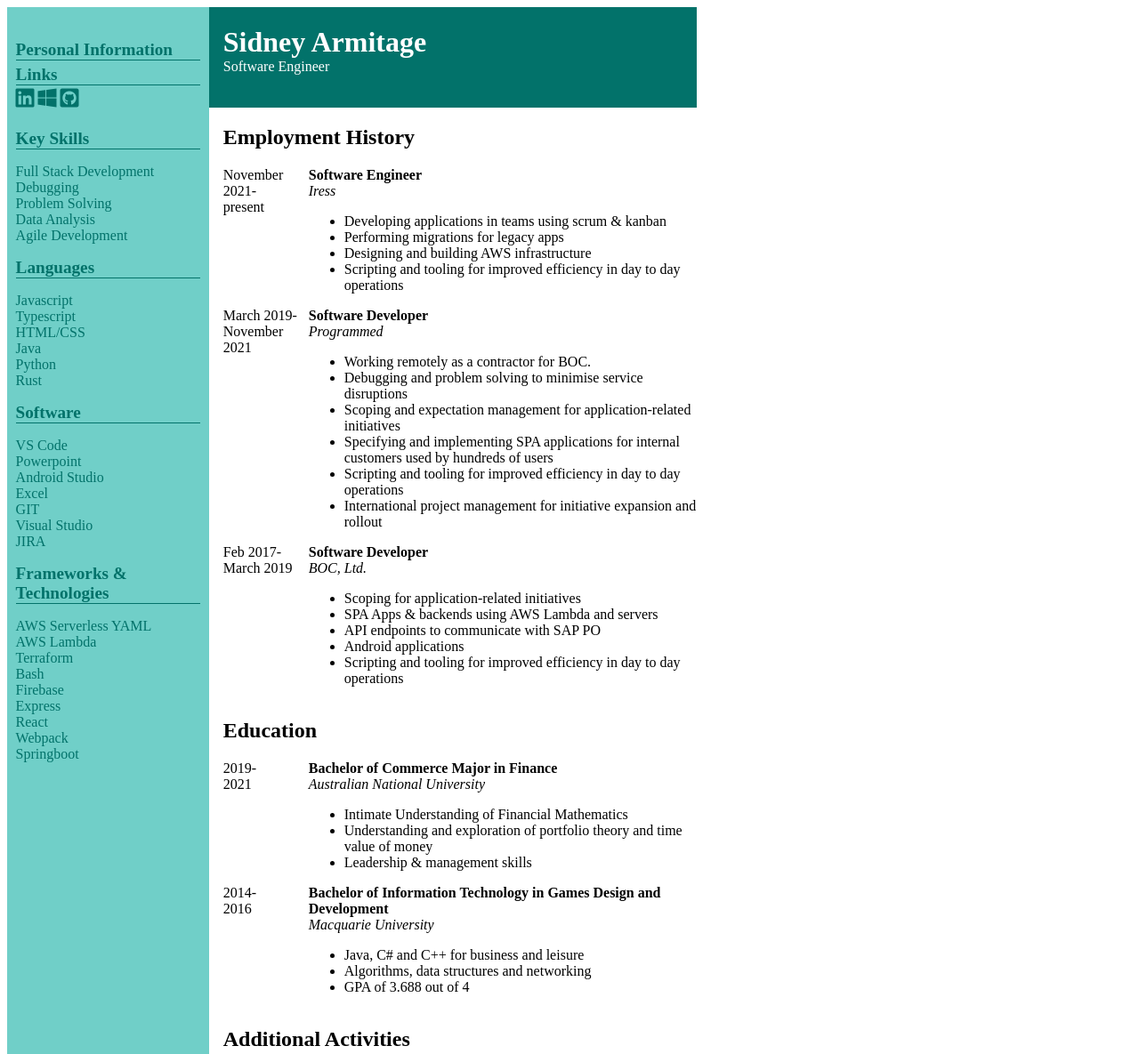
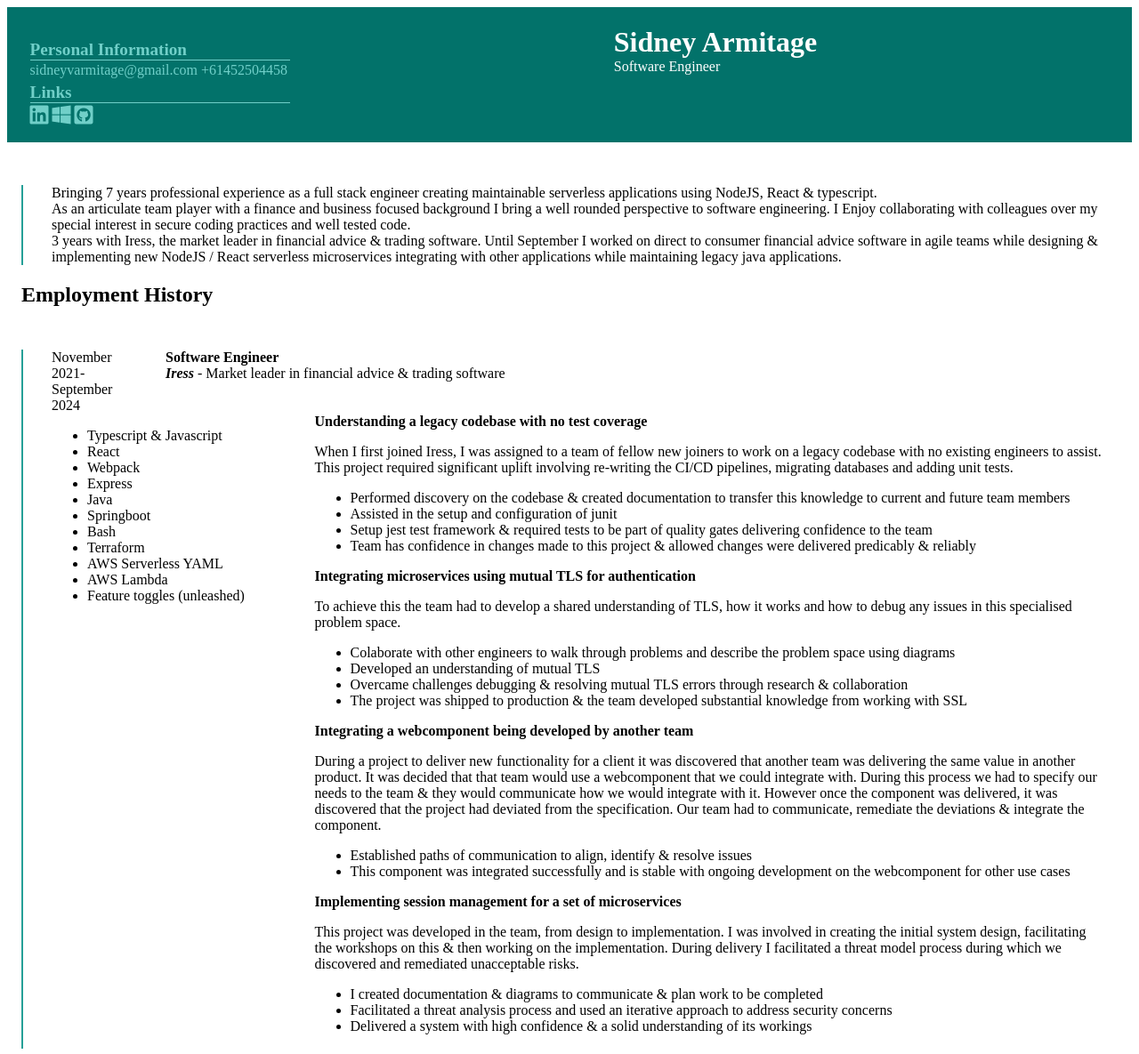
Before and after one commit to SidneyArmitage/staticPages, a website built with Parcel: page resume/index.html in a window 1280 px wide. Shown: the top 1185 px of the page at 89% size. Built offline with nearby package versions, Linux system fonts and the light colour scheme.

Commit message:
update & dependencies

```diff
--- a/package.json
+++ b/package.json
@@ -16,12 +16,12 @@
   "dependencies": {
     "koa": "^2.14.1",
     "koa-static": "^5.0.0",
-    "parcel": "*",
+    "parcel": "2.12.0",
     "puppeteer": "^1.11.0"
   },
   "devDependencies": {
     "@fortawesome/fontawesome-free": "^5.6.3",
-    "@parcel/transformer-sass": "^2.8.3",
+    "@parcel/transformer-sass": "^2.12.0",
     "cssnano": "^4.1.8",
     "sass": "^1.15.2"
   }
--- a/resume/index.html
+++ b/resume/index.html
@@ -12,38 +12,167 @@
 
 <body>
   <div class="header">
-    <h1>Sidney Armitage</h1>
-    Software Engineer
+
+    <div class="overview">
+      <section>
+        <h1>Personal Information</h1>
+        <a href="mailto:sidneyvarmitage@gmail.com">sidneyvarmitage@gmail.com</a>
+        <a href="tel:+61452504458">+61452504458</a>
+      </section>
+      <section>
+        <h1>Links</h1>
+        <p>
+          <a href="https://au.linkedin.com/in/sidney-armitage-39a6248b">
+            <i class="fab fa-linkedin"></i>
+          </a>
+          <a href="https://www.microsoft.com/en-au/p/pogo/9wzdncrdkpw1?activetab=pivot%3Aoverviewtab">
+            <i class="fab fa-windows"></i>
+          </a>
+          <a href="https://github.com/SidneyArmitage">
+            <i class="fab fa-github-square"></i>
+          </a>
+        </p>
+        <br>
+      </section>
+    </div>
+    <div class="title">
+      <div>
+        <h1>Sidney Armitage</h1>
+        Software Engineer
+      </div>
+    </div>
   </div>
   <div class="content">
     <section>
+      <section class="timeline area">
+        <div class="description">
+          <div class="summary">
+            Bringing 7 years professional experience as a full stack engineer creating maintainable serverless
+            applications using NodeJS, React & typescript.
+            <br>
+            As an articulate team player with a finance and business focused background I bring a well rounded
+            perspective to software engineering. I Enjoy collaborating with colleagues over my special interest in
+            secure coding practices and well tested code.
+            <br>
+            3 years with Iress, the market leader in financial advice & trading software. Until September I worked on
+            direct to consumer financial advice software in agile teams while designing & implementing new NodeJS /
+            React serverless microservices integrating with other applications while maintaining legacy java
+            applications.
+          </div>
+        </div>
+      </section>
+    </section>
+    <section>
       <h1>Employment History</h1>
-      <section class="timeline">
+      <section class="timeline area">
         <div class="times">
           November 2021-
           <br>
-          present
+          September 2024
         </div>
-        <div class="details">
+        <div class="role">
           <h2>Software Engineer</h2>
-          <i>Iress</i>
+          <b><i>Iress</i></b><span> - Market leader in financial advice & trading software</span>
+        </div>
+        <div class="description">
           <ul>
-            <li>Developing applications in teams using scrum & kanban</li>
-            <li>Performing migrations for legacy apps</li>
-            <li>Designing and building AWS infrastructure</li>
-            <li>Scripting and tooling for improved efficiency in day to day operations</li>
+            <li>
+              <span>Typescript &amp; Javascript</span>
+            </li>
+            <li>React</li>
+            <li>Webpack</li>
+            <li>Express</li>
+            <li>
+              <span>Java</span>
+            </li>
+            <li>Springboot</li>
+            <li>Bash</li>
+            <li>Terraform</li>
+            <li>AWS Serverless YAML</li>
+            <li>AWS Lambda</li>
+            <li>Feature toggles (unleashed)</li>
           </ul>
+          <div>
+            <div class="unit"><h3>Understanding a legacy codebase with no test coverage</h3>
+              <p>
+                When I first joined Iress, I was assigned to a team of fellow new joiners to work on a legacy codebase
+                with no existing engineers to assist. This project required significant uplift involving re-writing the
+                CI/CD pipelines, migrating databases and adding unit tests.
+              </p>
+              <ul>
+                <li>Performed discovery on the codebase & created documentation to transfer this knowledge to current
+                  and future team members</li>
+                <li>Assisted in the setup and configuration of junit</li>
+                <li>Setup jest test framework & required tests to be part of quality gates delivering
+                  confidence to the team</li>
+                <li>Team has confidence in changes made to this project & allowed changes were delivered predicably &
+                  reliably</li>
+              </ul>
+            </div>
+            <div class="unit"><h3>Integrating microservices using mutual TLS for authentication</h3>
+              <p>To achieve this the team had to develop a shared understanding of TLS, how it works and how to debug
+                any issues in this specialised problem space.</p>
+              <ul>
+                <li>Colaborate with other engineers to walk through problems and describe the problem space using diagrams</li>
+                <li>Developed an understanding of mutual TLS</li>
+                <li>Overcame challenges debugging & resolving mutual TLS errors through research & collaboration</li>
+                <li>The project was shipped to production & the team developed substantial knowledge from working with
+                  SSL</li>
+              </ul>
+            </div>
+            <div class="unit"><h3>Integrating a webcomponent being developed by another team</h3>
+                <p>
+                  During a project to deliver new functionality for a client it was discovered that another team was
+                  delivering the same value in another product. It was decided that that team would use a webcomponent
+                  that we could integrate with. During this process we had to specify our needs to the team & they would
+                  communicate how we would integrate with it. However once the component was delivered, it was discovered that the project
+                  had deviated from the specification. Our team had to communicate, remediate the deviations &
+                  integrate the component.
+                </p>
+                <ul>
+                <li>Established paths of communication to align, identify & resolve issues</li>
+                <li>This component was integrated successfully and is stable with ongoing development on the
+                  webcomponent for other use cases</li>
+              </ul>
+            </div>
+            <div class="unit"><h3>Implementing session management for a set of microservices</h3>
+              <p>This project was developed in the team, from design to implementation. I was involved in creating the
+                initial system design, facilitating the workshops on this & then working on the implementation. During
+                delivery I facilitated a threat model process during which we discovered and remediated unacceptable
+                risks.</p>
+              <ul>
+                <li>I created documentation & diagrams to communicate & plan work to be completed</li>
+                <li>Facilitated a threat analysis process and used an iterative approach to address security concerns</li>
+                <li>Delivered a system with high confidence & a solid understanding of its workings</li>
+              </ul>
+            </div>
+          </div>
         </div>
       </section>
-      <section class="timeline">
+      <section class="timeline area unit">
         <div class="times">
           March 2019-
           <br>
           November 2021
         </div>
-        <div class="details">
+        <div class="role">
           <h2>Software Developer</h2>
-          <i>Programmed</i>
+          <b><i>Programmed</i></b><span> - Contracting services provider</span>
+        </div>
+        <div class="description">
+          <ul>
+            <li>
+              <span>Typescript &amp; Javascript</span>
+            </li>
+            <li>
+              <span>HTML/CSS</span>
+            </li>
+            <li>Firebase</li>
+            <li>AWS Serverless YAML</li>
+            <li>AWS Lambda</li>
+            <li>Express</li>
+            <li>React</li>
+          </ul>
           <ul>
             <li>Working remotely as a contractor for BOC.</li>
             <li>Debugging and problem solving to minimise service disruptions</li>
@@ -54,20 +183,40 @@
           </ul>
         </div>
       </section>
-        <section class="timeline">
+      <section class="timeline area unit">
         <div class="times">
           Feb 2017-
           <br>
           March 2019
         </div>
-        <div class="details">
+        <div class="role">
           <h2>Software Developer</h2>
-          <i>BOC, Ltd.</i>
+          <b><i>BOC, Ltd.</i></b><span> - Part of the global market leading industrial gas & engineering multinational,
+            Linde </span>
+        </div>
+        <div class="description">
+          <ul>
+            <li>
+              <span>Typescript &amp; Javascript</span>
+            </li>
+            <li>
+              <span>HTML/CSS</span>
+            </li>
+            <li>
+              <span>Java</span>
+            </li>
+            <li>Firebase</li>
+            <li>AWS Serverless YAML</li>
+            <li>AWS Lambda</li>
+            <li>Express</li>
+            <li>React</li>
+            <li>Webpack</li>
+          </ul>
           <ul>
             <li>Scoping for application-related initiatives</li>
-            <li>SPA Apps & backends using AWS Lambda and servers</li>
+            <li>Resolved scaling issues by re architecting nodejs backends into a serverless architecture</li>
             <li>API endpoints to communicate with SAP PO</li>
-            <li>Android applications</li>
+            <li>Independently created custom Android applications to resolve business challenges</li>
             <li>Scripting and tooling for improved efficiency in day to day operations</li>
           </ul>
         </div>
@@ -75,15 +224,18 @@
     </section>
     <section>
       <h1>Education</h1>
-      <section class="timeline">
+      <section class="timeline area unit">
         <div class="times">
           2019-
           <br>
           2021
         </div>
-        <div class="details">
+        <div class="role">
           <h2>Bachelor of Commerce Major in Finance</h2>
           <i>Australian National University</i>
+        </div>
+        <div class="description">
+          <div></div>
           <ul>
             <li>Intimate Understanding of Financial Mathematics</li>
             <li>Understanding and exploration of portfolio theory and time value of money</li>
@@ -91,129 +243,38 @@
           </ul>
         </div>
       </section>
-      <section class="timeline">
+      <section class="timeline area unit">
         <div class="times">
           2014-
           <br>
           2016
         </div>
-        <div class="details">
+        <div class="role">
           <h2>Bachelor of Information Technology in Games Design and Development</h2>
           <i>Macquarie University</i>
+        </div>
+        <div class="description">
+          <div></div>
           <ul>
             <li>Java, C# and C++ for business and leisure</li>
             <li>Algorithms, data structures and networking</li>
-            <li>GPA of 3.688 out of 4</li>
           </ul>
         </div>
       </section>
     </section>
     <section>
-      <h1>Additional Activities</h1>
-      <ul>
-        <li>12 years Club Football</li>
-        <li>48 hour game hackathons "gamejams" 2014-18</li>
-        <li>Programming hobby projects</li>
+      <h1>Additional Activities & Interests</h1>
+      <ul class="area unit">
+        <li>Club football (soccer)</li>
+        <li>Pacer at my local run club</li>
+        <li>Creative baking</li>
       </ul>
     </section>
     <section>
       <h1>Referees</h1>
-      References can be provided upon request.
-    </section>
-  </div>
-  <div class="overview">
-    <section>
-      <h1>Personal Information</h1>
-      <!-- <a href="mailto:sidneyvarmitage@gmail.com">sidneyvarmitage@gmail.com</a>
-      <a href="tel:+61452504458">+61452504458</a> -->
-    </section>
-    <section>
-      <h1>Links</h1>
-      <p>
-        <a href="https://au.linkedin.com/in/sidney-armitage-39a6248b">
-          <i class="fab fa-linkedin"></i>
-        </a>
-        <a href="https://www.microsoft.com/en-au/p/pogo/9wzdncrdkpw1?activetab=pivot%3Aoverviewtab">
-          <i class="fab fa-windows"></i>
-        </a>
-        <a href="https://github.com/SidneyArmitage">
-          <i class="fab fa-github-square"></i>
-        </a>
-      </p>
-      <br>
-    </section>
-    <section>
-      <h1>Key Skills</h1>
-      <ul class="rating">
-        <li>Full Stack Development</li>
-        <li>Debugging</li>
-        <li>Problem Solving</li>
-        <li>Data Analysis</li>
-        <li>Agile Development</li>
-      </ul>
-    </section>
-    <section>
-      <h1>Languages</h1>
-      <ul class="rating">
-        <li>
-          <span >Javascript</span>
-        </li>
-        <li>
-          <span >Typescript</span>
-        </li>
-        <li>
-          <span >HTML/CSS</span>
-        </li>
-        <li>
-          <span >Java</span>
-        </li>
-        <li>
-          <span >Python</span>
-        </li>
-        <li>
-          <span >Rust</span>
-        </li>
-      </ul>
-    </section>
-    <section>
-      <h1>Software</h1>
-      <ul class="rating">
-        <li>
-          <span >VS Code</span>
-        </li>
-        <li>
-          <span >Powerpoint</span>
-        </li>
-        <li>
-          <span >Android Studio</span>
-        </li>
-        <li>
-          <span >Excel</span>
-        </li>
-        <li>
-          <span >GIT</span>
-        </li>
-        <li>
-          <span >Visual Studio</span>
-        </li>
-        <li>
-          <span >JIRA</span>
-        </li>
-      </ul>
-    </section>
-    <section>
-      <h1>Frameworks & Technologies</h1>
-      <ul class="rating">
-        <li>AWS Serverless YAML</li>
-        <li>AWS Lambda</li>
-        <li>Terraform</li>
-        <li>Bash</li>
-        <li>Firebase</li>
-        <li>Express</li>
-        <li>React</li>
-        <li>Webpack</li>
-        <li>Springboot</li>
-      </ul>
+      <div class="area unit">
+        References can be provided upon request.
+      </div>
     </section>
   </div>
 </body>
--- a/resume/index.scss
+++ b/resume/index.scss
@@ -21,19 +21,13 @@ $primary-color-4: #02726A;
 
 }
 
-body {
-  display: grid;
-  grid-template-columns: 60mm 145mm;
-  grid-template-rows: 30mm 100%;
-  grid-template-areas:
-    "overview header"
-    "overview content";
+.title {
+  display: flex;
+  justify-content: center;
 }
 
 .overview {
-  background-color: $primary-color-1;
-  color: $primary-color-4;
-  grid-area: overview;
+  color: $primary-color-1;
   padding-left: 0.6em;
   padding-right: 0.6em;
   padding-top: 2em;
@@ -47,7 +41,7 @@ body {
     h1 {
       margin-bottom: 0.1em;
       margin-top: 0.25em;
-      border-bottom: solid 1px $primary-color-4;
+      border-bottom: solid 1px $primary-color-1;
       font-size: 1.2em;
     }
 
@@ -63,7 +57,7 @@ body {
   }
 
   a {
-    color: $primary-color-4;
+    color: $primary-color-1;
   }
 
   ul.rating {
@@ -96,19 +90,17 @@ body {
 
 }
 
-.description {
-  font-weight: bold;
-  padding-bottom: 1em;
-  color: $primary-color-4;
-  border-bottom: solid 1px $primary-color-4;
-  margin-bottom: 2em;
+.content {
+  background-color: white;
+  padding-left: 1em;
 }
 
-.content {
-  background-color: white;
-  grid-area: content;
-  padding-left: 1em;
-
+.area {
+  border-left: $primary-color-0 2px solid;
+  padding-left: 2em;
+  padding-right: 2em;
+  margin-top: 1em;
+  margin-top: 3em;
 }
 
 .timeline {
@@ -116,10 +108,13 @@ body {
   grid-template-columns: 6em auto;
 
   .times {
+    grid-column: 1 / 2;
   }
 }
 
-.details {
+.role {
+  grid-column: 2 / 3;
+  padding-left: 2em;
 
   h2 {
     margin: 0;
@@ -132,6 +127,22 @@ body {
 
 }
 
+.description {
+  display: grid;
+  grid-template-columns: 1fr 3fr;
+  grid-column: 1/3;
+  color: black;
+  // border-bottom: $primary-color-0 2px solid;
+
+  h3 {
+    margin: 0;
+    font-size: 1em;
+  }
+  .summary {
+    grid-column: 1 / 3;
+  }
+}
+
 a {
   text-decoration: none;
 }
@@ -139,17 +150,18 @@ a {
 .header {
   background-color: $primary-color-4;
   color: white !important;
-  grid-area: header;
   padding-left: 1em;
+  display: grid;
+  grid-template-columns: 1fr 3fr;
 
   h1 {
     margin-bottom: 0;
   }
 }
 
-section {
-  page-break-before: auto;
+.unit {
   page-break-inside: avoid;
+  page-break-after: auto;
 }
 
 @import "../node_modules/@fortawesome/fontawesome-free/css/all.min.css";
```
Also changed, not shown: coverLetter/index.html (+12 -6 lines), index.js (added), 1 other file.
